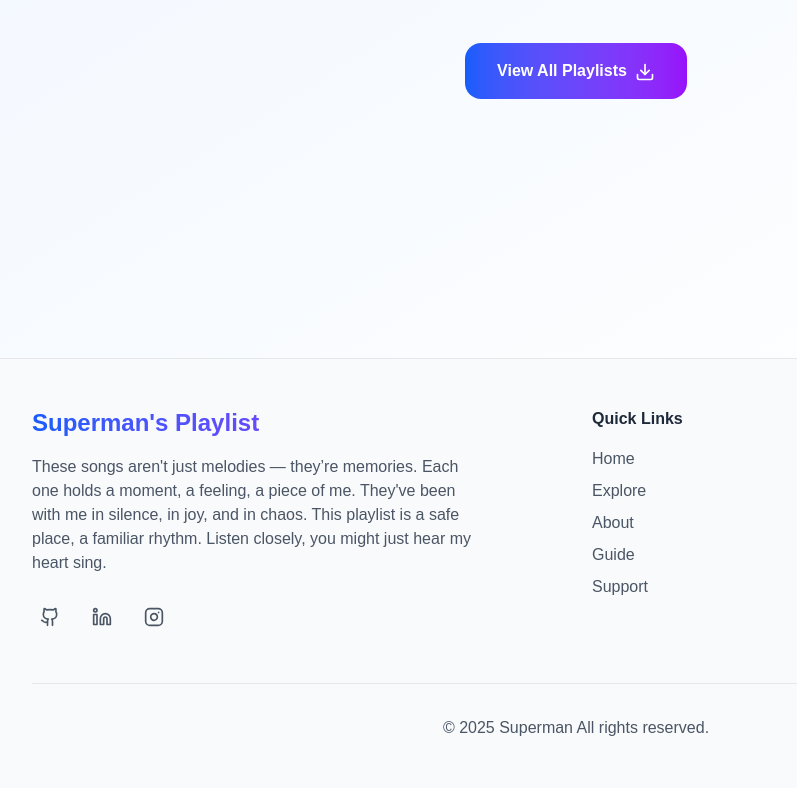
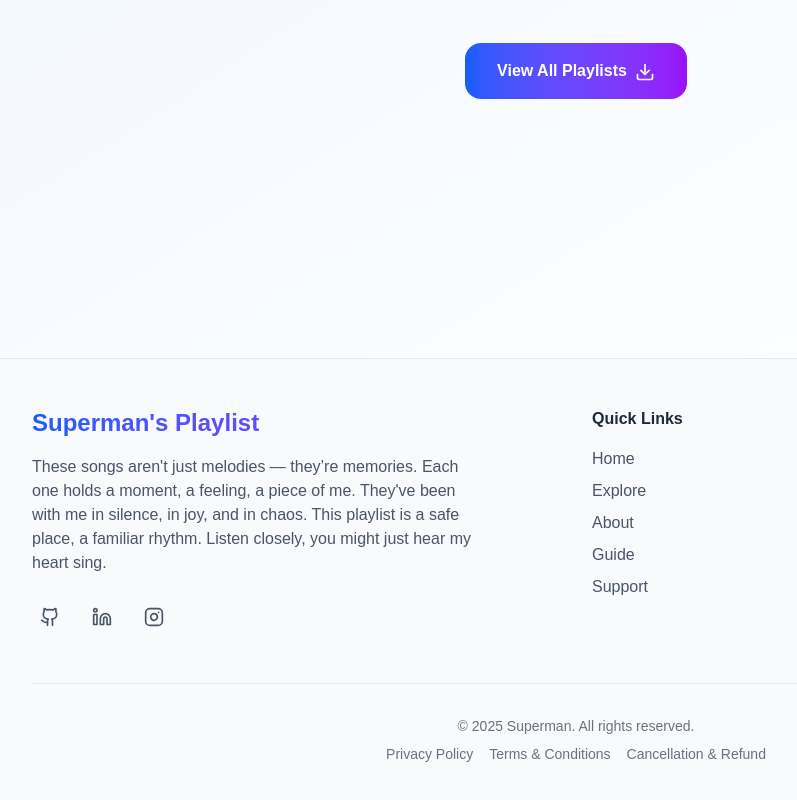
Before and after one commit to josecschalil/superman, a Next.js app: page /explore in a window 1280 px wide. Shown: the part 442-1242 px from the top of the page, without its empty margins (64-861 px from the left). Built offline with nearby package versions, Linux system fonts and the light colour scheme; no server answers; the database is empty.

Commit message:
razorpay fix try

```diff
--- a/src/app/components/Footer.jsx
+++ b/src/app/components/Footer.jsx
@@ -84,9 +84,29 @@ export default function Footer() {
         <div
           className={`mt-12 pt-8 border-t ${
             darkMode ? "border-gray-800" : "border-gray-200"
-          } text-center`}
+          } text-center text-sm text-gray-500 space-y-2`}
         >
-          <p>© 2025 Superman All rights reserved.</p>
+          <p>© 2025 Superman. All rights reserved.</p>
+          <div className="space-x-4">
+            <a
+              href="https://merchant.razorpay.com/policy/Qi4eJKBWdFRhYJ/privacy"
+              className="hover:underline"
+            >
+              Privacy Policy
+            </a>
+            <a
+              href="https://merchant.razorpay.com/policy/Qi4eJKBWdFRhYJ/terms"
+              className="hover:underline"
+            >
+              Terms & Conditions
+            </a>
+            <a
+              href="https://merchant.razorpay.com/policy/Qi4eJKBWdFRhYJ/refund"
+              className="hover:underline"
+            >
+              Cancellation & Refund
+            </a>
+          </div>
         </div>
       </div>
     </footer>
--- a/src/app/explore/page.js
+++ b/src/app/explore/page.js
@@ -43,7 +43,7 @@ const CardGrid = ({}) => {
     price: preset.price,
     discountedPrice: preset.discountedPrice,
     rating: 4.5, // Default value
-    downloads: "1K+", // Default value
+    downloads: `${(Math.random() * (5 - 1) + 1).toFixed(1)}k`, // Default value
     createdAt: preset.createdAt,
   }));
   const shareButtonClick = (productId) => {
```
